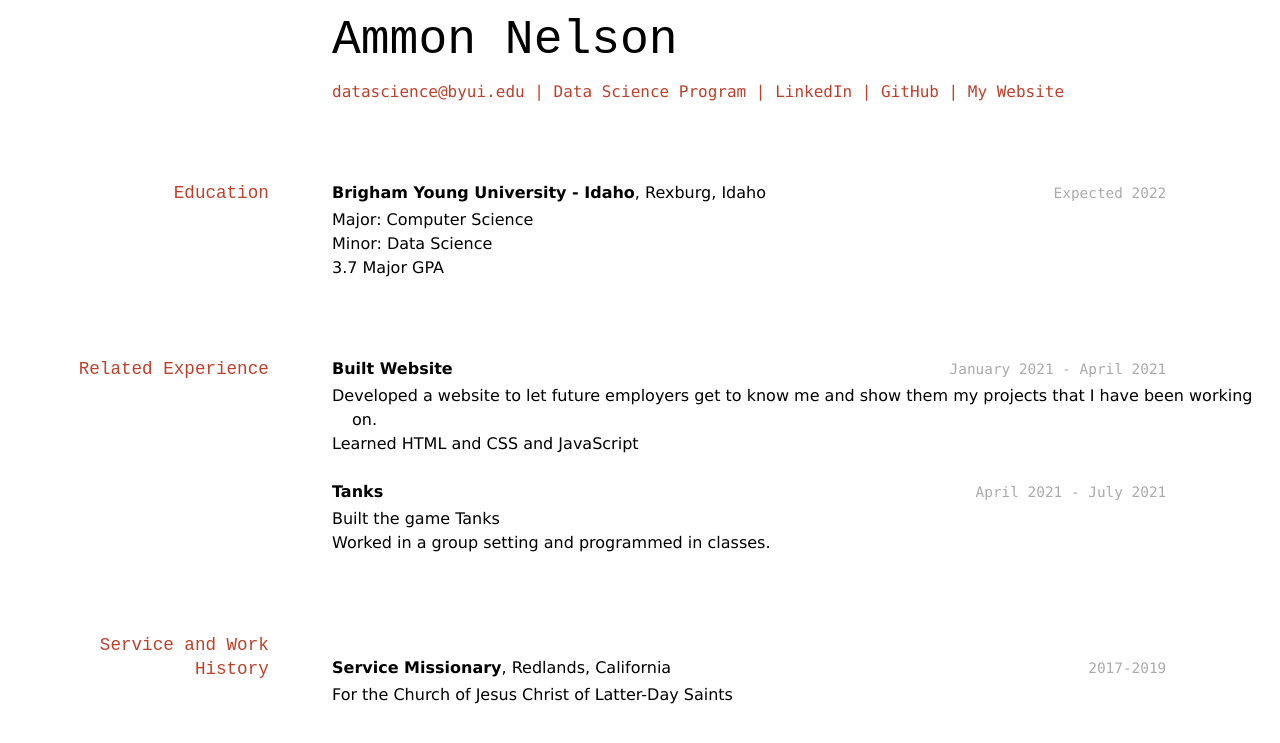
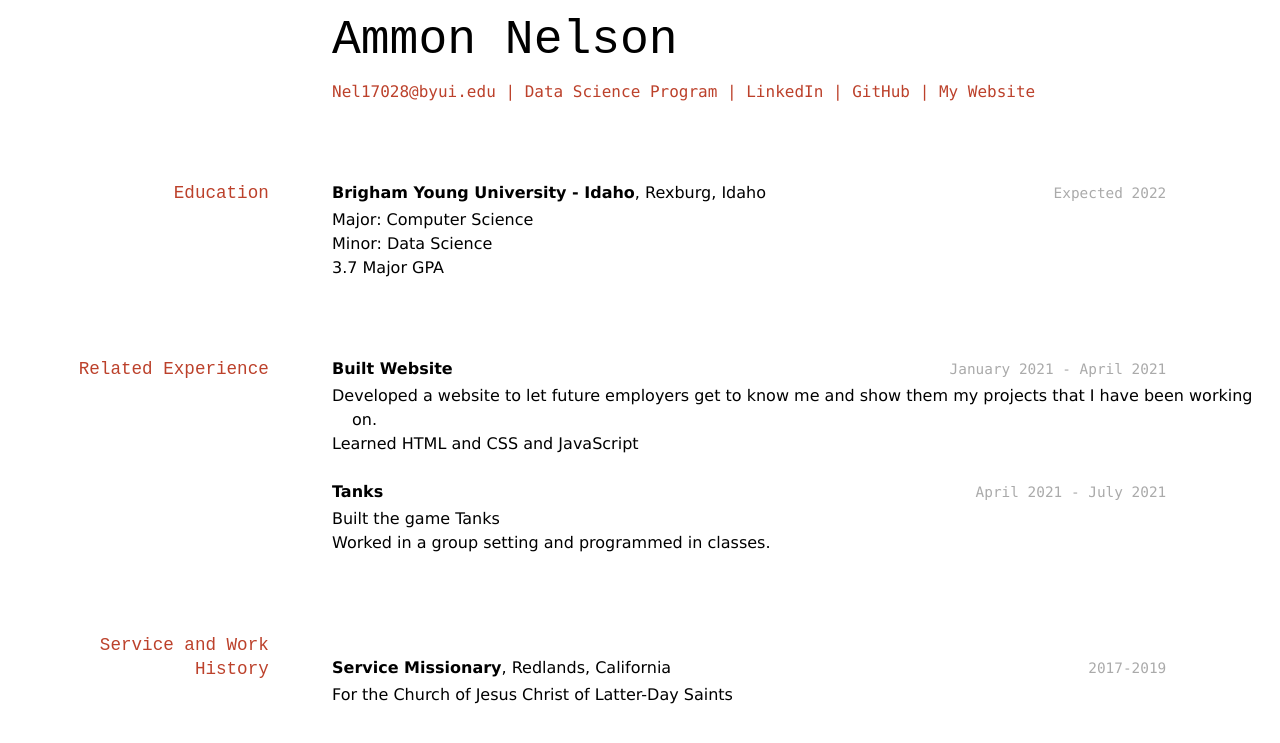
Before and after one commit to byuids-resumes/AmmonNelson_resume, a Jekyll site: the page built from docs/index.md, in a window 1280 px wide. Shown: the top 743 px of the page. Built offline with Jekyll 4.4.1, drawn with Linux system fonts in a browser that asks for light colours.

```diff
--- a/docs/index.md
+++ b/docs/index.md
@@ -5,10 +5,10 @@ title: Ammon Nelson's Resume
 # Ammon Nelson
 
 <div id="webaddress">
-<a href="datascience@byui.edu">datascience@byui.edu</a>
+<a href="nel17028@byui.edu">Nel17028@byui.edu</a>
 | <a href="https://byuidatascience.github.io/development.html">Data Science Program</a>
-| <a href="https://www.linkedin.com/groups/13537407/">LinkedIn</a>
-| <a href="https://github.com/byuids-resumes">GitHub</a>
+| <a href="https://www.linkedin.com/in/ammonnelson1/">LinkedIn</a>
+| <a href="https://github.com/Nelson-Ammon">GitHub</a>
 | <a href="https://ammonnelson.glitch.me">My Website</a>
 </div>
 
```
